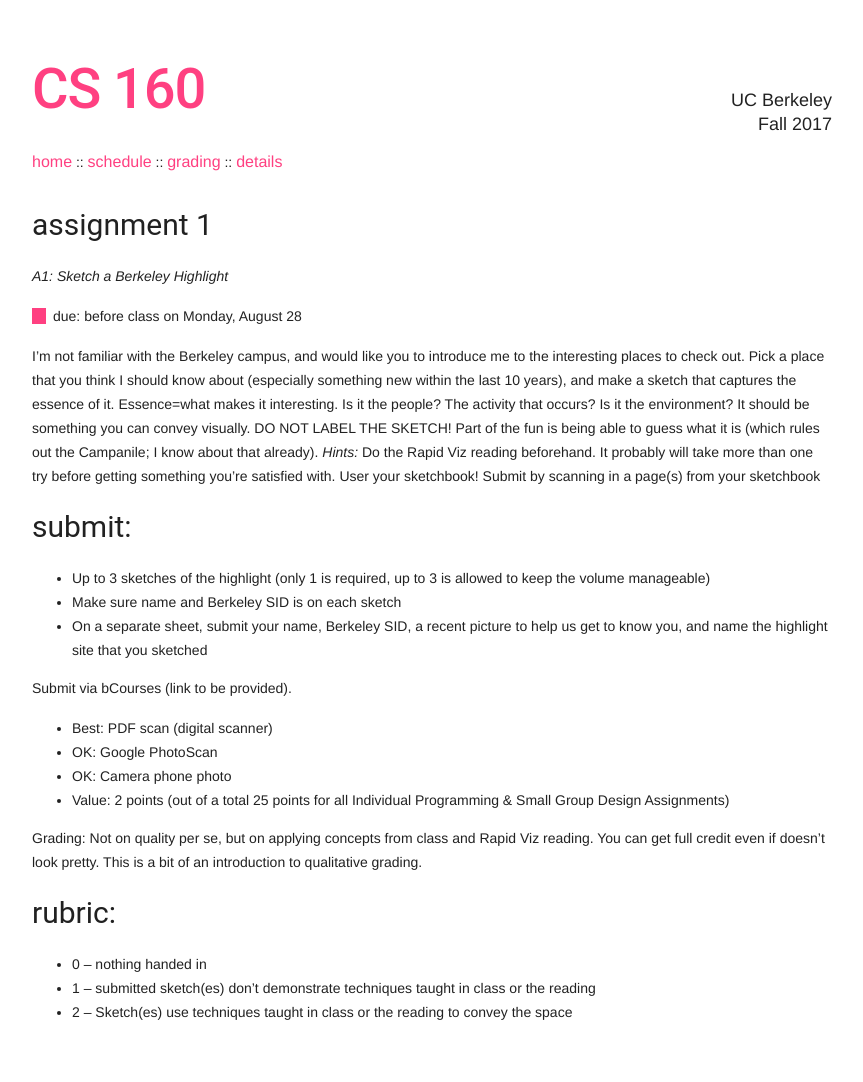
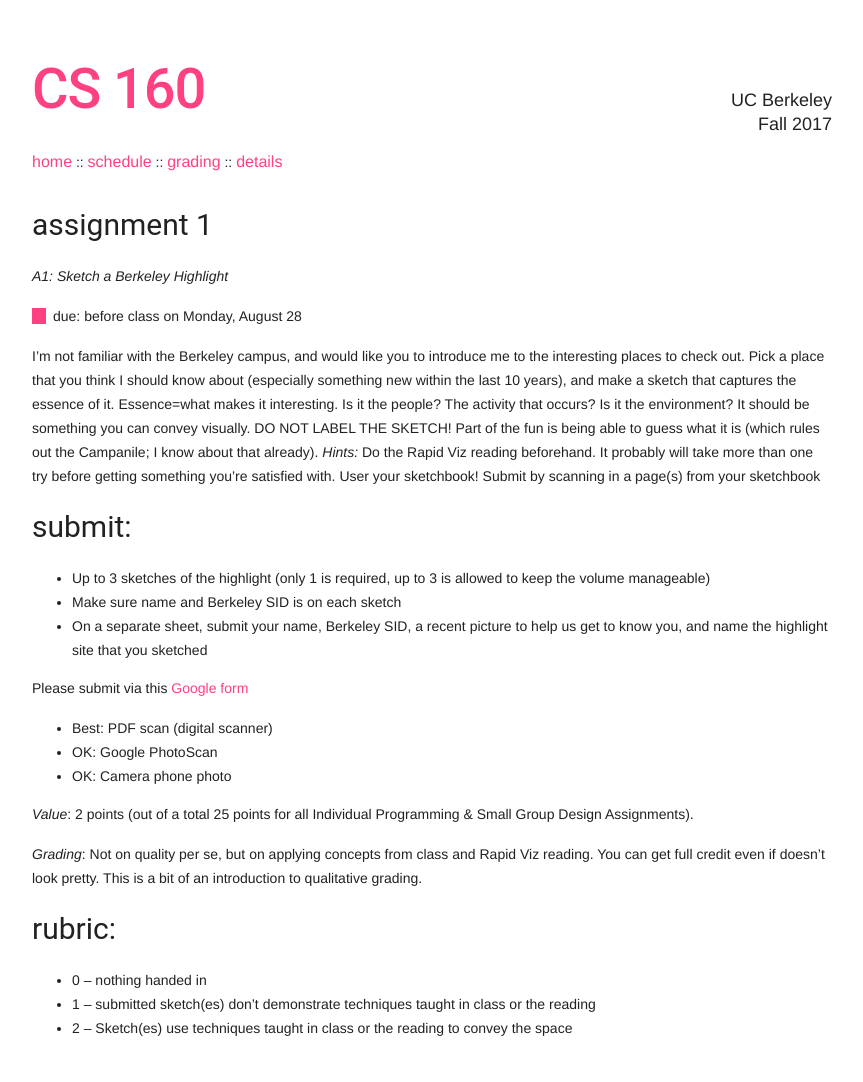
Before and after one commit to cs160-berkeley/website, a Jekyll site: the page built from assign/1.md, in a window 1280 px wide. Shown: the whole page, without its empty margins (208-1071 px from the left). Built offline with Jekyll 4.4.1, drawn with Linux system fonts in a browser that asks for light colours.

Commit message:
update assignment one link

```diff
--- a/assign/1.md
+++ b/assign/1.md
@@ -25,14 +25,16 @@ your sketchbook! Submit by scanning in a page(s) from your sketchbook
 - Make sure name and Berkeley SID is on each sketch
 - On a separate sheet, submit your name, Berkeley SID, a recent picture to help us get to know you, and name the highlight site that you sketched
 
-Submit via bCourses (link to be provided).
+Please submit via this [Google form](https://goo.gl/forms/jXMs2hxKW7cq80kB3)
 
 - Best: PDF scan (digital scanner)
 - OK: Google PhotoScan
 - OK: Camera phone photo
-- Value: 2 points (out of a total 25 points for all Individual Programming & Small Group Design Assignments)
 
-Grading: Not on quality per se, but on applying concepts from class and Rapid
+*Value*: 2 points (out of a total 25 points for all Individual Programming &
+Small Group Design Assignments).
+
+*Grading*: Not on quality per se, but on applying concepts from class and Rapid
 Viz reading. You can get full credit even if doesn’t look pretty. This is a bit
 of an introduction to qualitative grading.
 
```
Also changed, not shown: index.md (line endings or trailing spaces).
